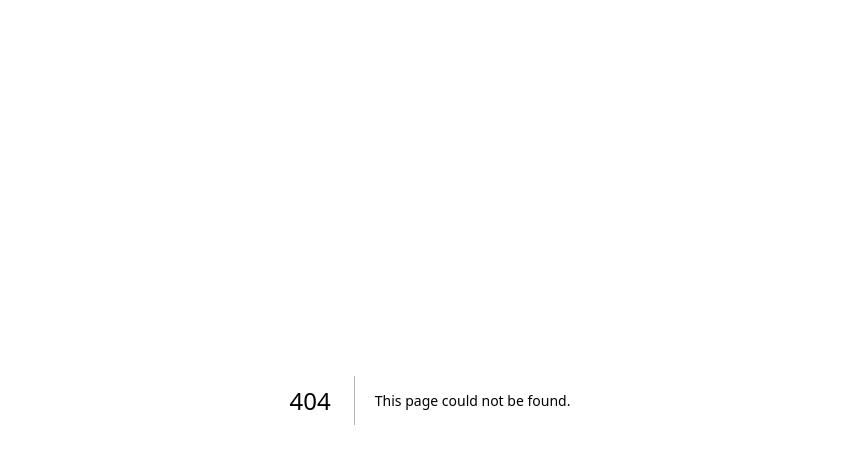
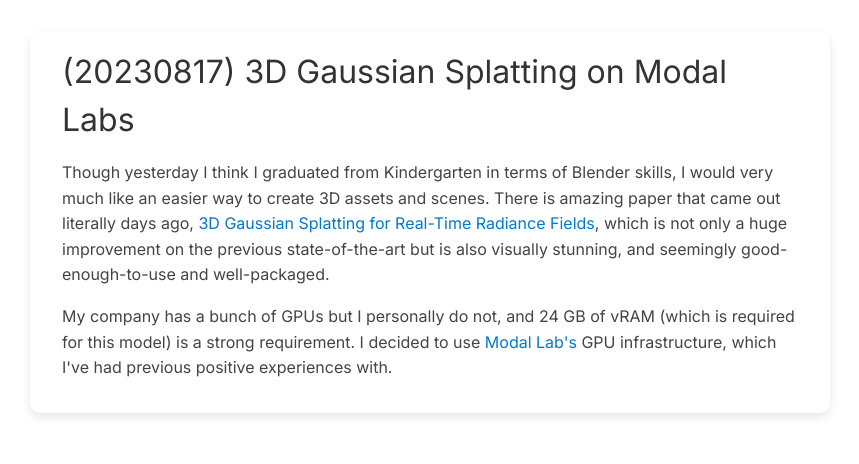
Before and after one commit to davidzqhuang/davidhuang.blog, a Next.js app: page /posts/3dsplatmodal in a window 1280 px wide. Before the commit this address had no page. Shown: the top 464 px of the page, without its empty margins (210-1069 px from the left). Built offline with nearby package versions, Linux system fonts and the light colour scheme.

Commit message:
3dsplatmodal intro and eslint

```diff
--- a/app/page.tsx
+++ b/app/page.tsx
@@ -35,6 +35,11 @@ export default function Home() {
             </Canvas>
           </div>
         </div>
+        <div
+          className="border-4 border-neutral-100 h-[400px] overflow-y-auto p-4 hover:border-blue-600 hover:border-4"
+          onClick={() => router.push("/posts/3dsplatmodal")}>
+          <h1 className={css.title}>3D Gaussian Splatting on Modal Labs</h1>
+        </div>
       </div>
     </div>
   );
--- /dev/null
+++ b/app/posts/3dsplatmodal/page.tsx
@@ -0,0 +1,18 @@
+'use client'
+
+import css from "../../../styles/Post.module.css";
+
+import { Canvas } from "@react-three/fiber";
+import Flower from "../../../components/Flower";
+
+export default function Post() {
+    return (
+        <>
+            <div className={css.postContainer}>
+                <h1 className={css.postTitle}>(20230817) 3D Gaussian Splatting on Modal Labs</h1>
+                <p className={css.postContent}>Though yesterday I think I graduated from Kindergarten in terms of Blender skills, I would very much like an easier way to create 3D assets and scenes. There is amazing paper that came out literally days ago, <a className={css.a} href="https://repo-sam.inria.fr/fungraph/3d-gaussian-splatting/">3D Gaussian Splatting for Real-Time Radiance Fields</a>, which is not only a huge improvement on the previous state-of-the-art but is also visually stunning, and seemingly good-enough-to-use and well-packaged.</p>
+                <p className={css.postContent}>My company has a bunch of GPUs but I personally do not, and 24 GB of vRAM (which is required for this model) is a strong requirement. I decided to use <a className={css.a} href="https://modal.com/">Modal Lab's</a> GPU infrastructure, which I've had previous positive experiences with.</p>
+            </div>
+        </>
+    )
+}
```
Also changed, not shown: .eslintrc.json.
